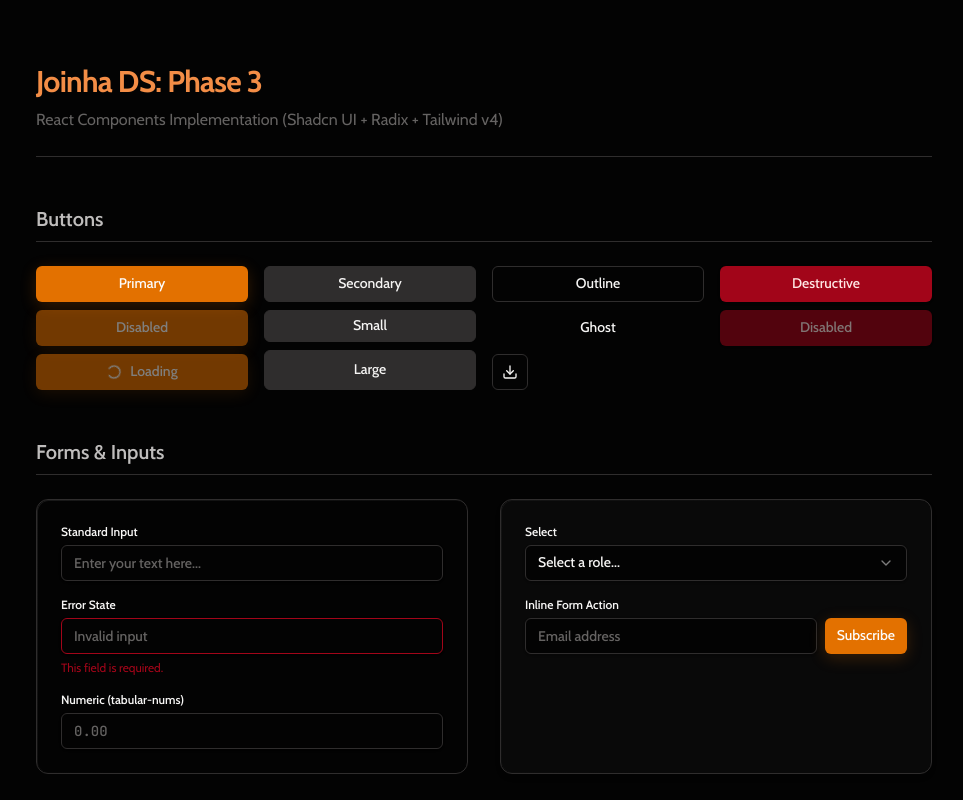
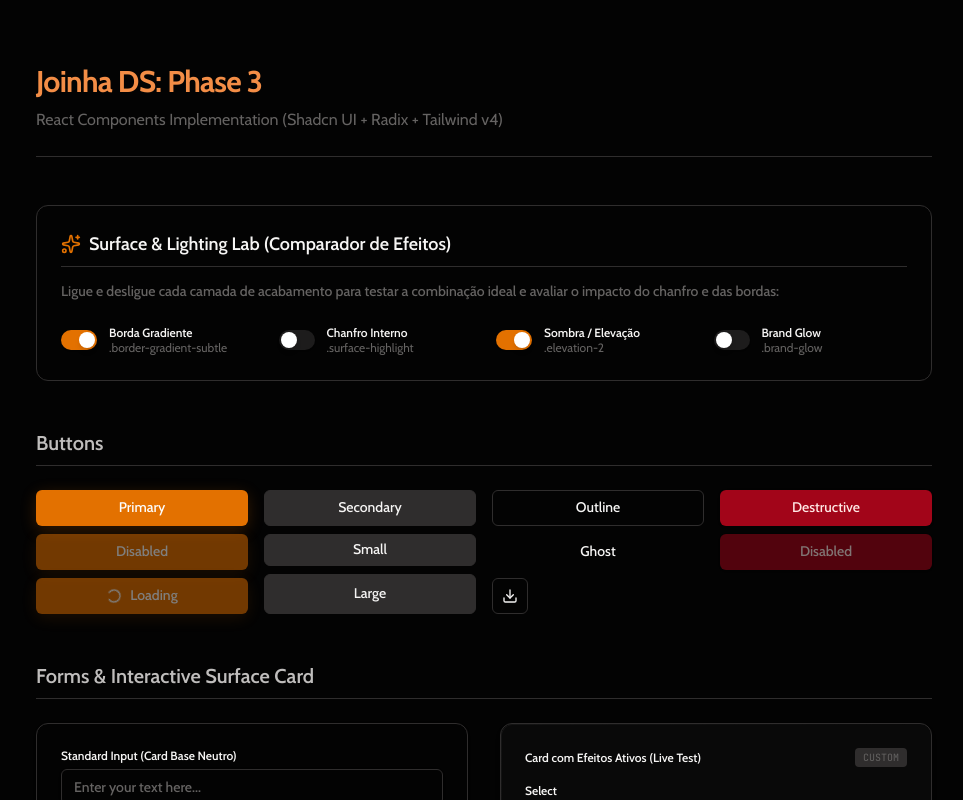
Before and after one commit to jeffdomingos/Joinha_DS, a React (Vite) app: page / in a window 1280 px wide. Shown: the top 800 px of the page, without its empty margins (156-1119 px from the left). Built offline with nearby package versions, Linux system fonts and the light colour scheme.

Commit message:
feat(ui): implement Switch component and add interactive lighting lab in Kitchen Sink

```diff
--- a/package.json
+++ b/package.json
@@ -15,6 +15,7 @@
     "@radix-ui/react-dropdown-menu": "^2.1.24",
     "@radix-ui/react-select": "^2.3.7",
     "@radix-ui/react-slot": "^1.3.3",
+    "@radix-ui/react-switch": "^1.3.7",
     "class-variance-authority": "^0.7.1",
     "clsx": "^2.1.1",
     "lucide-react": "^1.33.0",
--- a/src/App.tsx
+++ b/src/App.tsx
@@ -1,5 +1,7 @@
+import { useState } from "react"
 import { Button } from "@/components/ui/button"
 import { Input } from "@/components/ui/input"
+import { Switch } from "@/components/ui/switch"
 import {
   Select,
   SelectContent,
@@ -37,9 +39,23 @@ import {
 } from "@/components/ui/alert-dialog"
 import { Toaster } from "@/components/ui/sonner"
 import { toast } from "sonner"
-import { MoreHorizontal, Download, Trash, FileEdit, Settings, CheckCircle2, AlertTriangle, Info, AlertCircle } from "lucide-react"
+import { MoreHorizontal, Download, Trash, FileEdit, Settings, CheckCircle2, AlertTriangle, Info, AlertCircle, Sparkles } from "lucide-react"
+import { cn } from "@/lib/utils"
 
 function App() {
+  const [hasHighlight, setHasHighlight] = useState(false)
+  const [hasGradientBorder, setHasGradientBorder] = useState(true)
+  const [hasElevation, setHasElevation] = useState(true)
+  const [hasGlow, setHasGlow] = useState(false)
+
+  const activeClasses = cn(
+    "flex flex-col gap-(--tc-form-stack-gap) surface-card surface-panel p-(--tc-card-p) transition-all duration-200",
+    hasHighlight && "surface-highlight",
+    hasGradientBorder && "border-gradient-subtle",
+    hasElevation && "elevation-2",
+    hasGlow && "brand-glow"
+  )
+
   return (
     <div className="min-h-screen bg-background text-foreground p-8 md:p-12 lg:p-16 flex justify-center">
       <div className="w-full max-w-4xl space-y-12">
@@ -49,6 +65,50 @@ function App() {
             React Components Implementation (Shadcn UI + Radix + Tailwind v4)
           </p>
         </header>
+
+        {/* Surface & Lighting Lab / Playground */}
+        <section className="space-y-4 p-6 rounded-(--tc-radius-xl) border border-border bg-surface-elevated/40">
+          <div className="flex items-center gap-2 pb-2 border-b border-border">
+            <Sparkles className="w-5 h-5 text-primary" />
+            <h2 className="text-lg font-semibold text-foreground m-0">Surface & Lighting Lab (Comparador de Efeitos)</h2>
+          </div>
+          <p className="type-ui-base text-muted-foreground">
+            Ligue e desligue cada camada de acabamento para testar a combinação ideal e avaliar o impacto do chanfro e das bordas:
+          </p>
+          <div className="grid grid-cols-2 sm:grid-cols-4 gap-6 pt-2">
+            <label className="flex items-center gap-3 cursor-pointer select-none">
+              <Switch checked={hasGradientBorder} onCheckedChange={setHasGradientBorder} />
+              <div className="flex flex-col">
+                <span className="type-ui-dense font-semibold">Borda Gradiente</span>
+                <span className="text-xs text-muted-foreground">.border-gradient-subtle</span>
+              </div>
+            </label>
+
+            <label className="flex items-center gap-3 cursor-pointer select-none">
+              <Switch checked={hasHighlight} onCheckedChange={setHasHighlight} />
+              <div className="flex flex-col">
+                <span className="type-ui-dense font-semibold">Chanfro Interno</span>
+                <span className="text-xs text-muted-foreground">.surface-highlight</span>
+              </div>
+            </label>
+
+            <label className="flex items-center gap-3 cursor-pointer select-none">
+              <Switch checked={hasElevation} onCheckedChange={setHasElevation} />
+              <div className="flex flex-col">
+                <span className="type-ui-dense font-semibold">Sombra / Elevação</span>
+                <span className="text-xs text-muted-foreground">.elevation-2</span>
+              </div>
+            </label>
+
+            <label className="flex items-center gap-3 cursor-pointer select-none">
+              <Switch checked={hasGlow} onCheckedChange={setHasGlow} />
+              <div className="flex flex-col">
+                <span className="type-ui-dense font-semibold">Brand Glow</span>
+                <span className="text-xs text-muted-foreground">.brand-glow</span>
+              </div>
+            </label>
+          </div>
+        </section>
 
         {/* Buttons Grid */}
         <section className="space-y-6">
@@ -67,7 +127,7 @@ function App() {
             <div className="flex flex-col gap-2">
               <Button variant="outline">Outline</Button>
               <Button variant="ghost">Ghost</Button>
-              <Button variant="outline" size="icon">
+              <Button variant="outline" size="icon" aria-label="Baixar arquivo">
                 <Download className="w-4 h-4" />
               </Button>
             </div>
@@ -78,13 +138,13 @@ function App() {
           </div>
         </section>
 
-        {/* Forms Row */}
+        {/* Forms Row with Dynamic Card */}
         <section className="space-y-6">
-          <h2 className="text-xl font-semibold border-b border-border pb-2">Forms & Inputs</h2>
+          <h2 className="text-xl font-semibold border-b border-border pb-2">Forms & Interactive Surface Card</h2>
           <div className="grid grid-cols-1 md:grid-cols-2 gap-8">
-            <div className="flex flex-col gap-(--tc-form-stack-gap) surface-card surface-base shadow-sm p-(--tc-card-p) surface-highlight border-gradient-subtle">
+            <div className="flex flex-col gap-(--tc-form-stack-gap) surface-card surface-base shadow-sm p-(--tc-card-p) border border-border">
               <div className="flex flex-col gap-(--tc-form-label-gap)">
-                <label className="type-ui-dense font-semibold">Standard Input</label>
+                <label className="type-ui-dense font-semibold">Standard Input (Card Base Neutro)</label>
                 <Input placeholder="Enter your text here..." />
               </div>
               <div className="flex flex-col gap-(--tc-form-label-gap)">
@@ -98,7 +158,15 @@ function App() {
               </div>
             </div>
 
-            <div className="flex flex-col gap-(--tc-form-stack-gap) surface-card surface-panel elevation-2 p-(--tc-card-p) surface-highlight border-gradient-subtle">
+            {/* Test Card Controlled by the Switches */}
+            <div className={activeClasses}>
+              <div className="flex items-center justify-between">
+                <label className="type-ui-dense font-semibold">Card com Efeitos Ativos (Live Test)</label>
+                <span className="text-[10px] uppercase font-mono px-2 py-0.5 rounded bg-muted text-muted-foreground">
+                  Custom
+                </span>
+              </div>
+
               <div className="flex flex-col gap-(--tc-form-label-gap)">
                 <label className="type-ui-dense font-semibold">Select</label>
                 <Select>
--- /dev/null
+++ b/src/components/ui/switch.tsx
@@ -0,0 +1,27 @@
+import * as React from "react"
+import * as SwitchPrimitives from "@radix-ui/react-switch"
+
+import { cn } from "@/lib/utils"
+
+const Switch = React.forwardRef<
+  React.ElementRef<typeof SwitchPrimitives.Root>,
+  React.ComponentPropsWithoutRef<typeof SwitchPrimitives.Root>
+>(({ className, ...props }, ref) => (
+  <SwitchPrimitives.Root
+    className={cn(
+      "peer inline-flex h-5 w-9 shrink-0 cursor-pointer items-center rounded-full border-2 border-transparent shadow-xs transition-colors focus-visible:outline-none focus-visible:ring-2 focus-visible:ring-ring focus-visible:ring-offset-2 focus-visible:ring-offset-background disabled:cursor-not-allowed disabled:opacity-50 data-[state=checked]:bg-primary data-[state=unchecked]:bg-secondary/60 micro-press",
+      className
+    )}
+    {...props}
+    ref={ref}
+  >
+    <SwitchPrimitives.Thumb
+      className={cn(
+        "pointer-events-none block h-4 w-4 rounded-full bg-white shadow-md ring-0 transition-transform data-[state=checked]:translate-x-4 data-[state=unchecked]:translate-x-0"
+      )}
+    />
+  </SwitchPrimitives.Root>
+))
+Switch.displayName = SwitchPrimitives.Root.displayName
+
+export { Switch }
```
Also changed, not shown: 1 other file (tests, documents, lock files or other folders).
